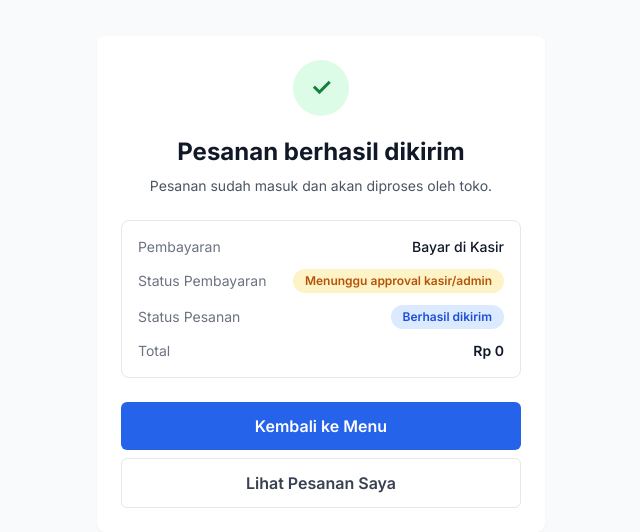
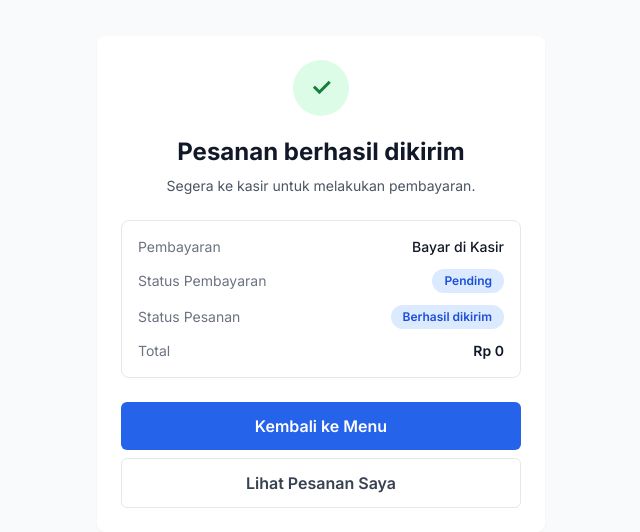
Before and after one commit to sagansa/sagansa-apps-menu, a Next.js app: page /order/success in a window 1280 px wide. Shown: the part 116-648 px from the top of the page, without its empty margins (319-959 px from the left). Built offline with nearby package versions, Linux system fonts and the light colour scheme.

Commit message:
production

```diff
--- a/next.config.js
+++ b/next.config.js
@@ -2,9 +2,6 @@
 const nextConfig = {
   reactStrictMode: true,
   swcMinify: true,
-  experimental: {
-    appDir: true,
-  },
 }
 
 module.exports = nextConfig
--- a/src/app/globals.css
+++ b/src/app/globals.css
@@ -4,16 +4,9 @@
 
 :root {
   --foreground-rgb: 0, 0, 0;
-  --background-start-rgb: 214, 219, 220;
+  --background-start-rgb: 249, 250, 251;
   --background-end-rgb: 255, 255, 255;
-}
-
-@media (prefers-color-scheme: dark) {
-  :root {
-    --foreground-rgb: 255, 255, 255;
-    --background-start-rgb: 0, 0, 0;
-    --background-end-rgb: 0, 0, 0;
-  }
+  color-scheme: light;
 }
 
 body {
--- a/src/app/order/failed/page.tsx
+++ b/src/app/order/failed/page.tsx
@@ -1,9 +1,10 @@
 'use client';
 
+import { Suspense } from 'react';
 import Link from 'next/link';
 import { useSearchParams } from 'next/navigation';
 
-export default function OrderFailedPage() {
+function OrderFailedContent() {
   const searchParams = useSearchParams();
   const message = searchParams.get('message') || 'Pesanan gagal dikirim. Silakan coba lagi.';
   const returnUrl = searchParams.get('returnUrl') || '/';
@@ -37,3 +38,11 @@ export default function OrderFailedPage() {
     </main>
   );
 }
+
+export default function OrderFailedPage() {
+  return (
+    <Suspense fallback={null}>
+      <OrderFailedContent />
+    </Suspense>
+  );
+}
--- a/src/app/order/success/page.tsx
+++ b/src/app/order/success/page.tsx
@@ -1,14 +1,22 @@
 'use client';
 
+import { Suspense } from 'react';
 import Link from 'next/link';
 import { useSearchParams } from 'next/navigation';
 
 const formatCurrency = (value: number) => `Rp ${value.toLocaleString('id-ID')}`;
-const getPaymentStatus = (status: string) => {
+const getPaymentStatus = (status: string, payment: string) => {
   if (['paid', 'success', 'completed'].includes(status.toLowerCase())) {
     return {
       label: 'Pembayaran berhasil',
       className: 'bg-green-100 text-green-700',
+    };
+  }
+
+  if (payment.toLowerCase() === 'bayar di kasir') {
+    return {
+      label: 'Pending',
+      className: 'bg-blue-100 text-blue-700',
     };
   }
 
@@ -18,13 +26,14 @@ const getPaymentStatus = (status: string) => {
   };
 };
 
-export default function OrderSuccessPage() {
+function OrderSuccessContent() {
   const searchParams = useSearchParams();
   const orderId = searchParams.get('orderId');
   const total = Number(searchParams.get('total') ?? 0);
   const payment = searchParams.get('payment') ?? 'Bayar di Kasir';
-  const paymentStatus = getPaymentStatus(searchParams.get('paymentStatus') ?? 'pending');
+  const paymentStatus = getPaymentStatus(searchParams.get('paymentStatus') ?? 'pending', payment);
   const returnUrl = searchParams.get('returnUrl') || '/';
+  const isPayAtCounter = payment.toLowerCase() === 'bayar di kasir';
 
   return (
     <main className="flex min-h-screen items-center justify-center bg-gray-50 px-4 py-10">
@@ -34,7 +43,9 @@ export default function OrderSuccessPage() {
         </div>
         <h1 className="mt-5 text-2xl font-bold text-gray-900">Pesanan berhasil dikirim</h1>
         <p className="mt-2 text-sm text-gray-600">
-          Pesanan sudah masuk dan akan diproses oleh toko.
+          {isPayAtCounter
+            ? 'Segera ke kasir untuk melakukan pembayaran.'
+            : 'Silakan tunggu, pesanan akan segera diproses.'}
         </p>
 
         <div className="mt-6 space-y-3 rounded-lg border border-gray-200 p-4 text-left text-sm">
@@ -84,3 +95,11 @@ export default function OrderSuccessPage() {
     </main>
   );
 }
+
+export default function OrderSuccessPage() {
+  return (
+    <Suspense fallback={null}>
+      <OrderSuccessContent />
+    </Suspense>
+  );
+}
--- a/src/app/page.tsx
+++ b/src/app/page.tsx
@@ -1,13 +1,22 @@
 'use client';
 
-import { useState, useEffect } from 'react';
+import { Suspense, useState, useEffect } from 'react';
 import { useSearchParams } from 'next/navigation';
 import { MenuPage } from '@/components/MenuPage';
 import { StoreSelector } from '@/components/StoreSelector';
 import { TenantStoreInfo } from '@/types';
 import apiService from '@/lib/api';
 
-export default function Home() {
+function LoadingScreen() {
+  return (
+    <div className="flex min-h-screen flex-col items-center justify-center bg-[#0A0A0A]">
+      <div className="mb-4 h-12 w-12 animate-spin rounded-full border-b-2 border-t-2 border-gold"></div>
+      <p className="animate-pulse text-slate-400">Initializing Sagansa...</p>
+    </div>
+  );
+}
+
+function HomeContent() {
   const searchParams = useSearchParams();
   const [tenantStoreInfo, setTenantStoreInfo] = useState<TenantStoreInfo | null>(null);
   const [loading, setLoading] = useState(true);
@@ -20,6 +29,8 @@ export default function Home() {
         const tenantId = searchParams.get('tenantId');
         const storeId = searchParams.get('storeId');
         const tableCode = searchParams.get('tableCode') || 'default';
+        const orderTypeParam = searchParams.get('orderType');
+        const orderType = orderTypeParam === 'takeaway' ? 'takeaway' : orderTypeParam === 'dine-in' ? 'dine-in' : undefined;
 
         if (!tenantId || !storeId) {
           setLoading(false);
@@ -45,6 +56,7 @@ export default function Home() {
             name: storeRes.name,
             nickname: storeRes.nickname,
             tableCode: tableCode,
+            orderType,
           }
         };
 
@@ -61,12 +73,7 @@ export default function Home() {
   }, [searchParams]);
 
   if (loading) {
-    return (
-      <div className="flex flex-col items-center justify-center min-h-screen bg-[#0A0A0A]">
-        <div className="animate-spin rounded-full h-12 w-12 border-t-2 border-b-2 border-gold mb-4"></div>
-        <p className="text-slate-400 animate-pulse">Initializing Sagansa...</p>
-      </div>
-    );
+    return <LoadingScreen />;
   }
 
   if (tenantStoreInfo) {
@@ -78,3 +85,11 @@ export default function Home() {
     <StoreSelector onSelect={(info) => setTenantStoreInfo(info)} />
   );
 }
+
+export default function Home() {
+  return (
+    <Suspense fallback={<LoadingScreen />}>
+      <HomeContent />
+    </Suspense>
+  );
+}
--- a/src/components/CartSidebar.tsx
+++ b/src/components/CartSidebar.tsx
@@ -84,8 +84,8 @@ export function CartSidebar({
     if (!qrisSvg || !qrisPayment) return '';
 
     const storeName = tenantStoreInfo.store.name || tenantStoreInfo.name;
-    const tableCode = tenantStoreInfo.store.tableCode || 'STORE';
-    const orderType = tableCode === 'STORE' ? 'Walk-in / Store order' : `Meja ${tableCode}`;
+    const tableCode = tenantStoreInfo.store.tableCode || 'TAKEAWAY';
+    const orderType = tenantStoreInfo.store.orderType === 'takeaway' ? 'Takeaway / Non-online' : `Meja ${tableCode}`;
     const customerName = customerInfo.name.trim() || '-';
     const customerPhone = normalizePhone(customerInfo.phoneNumber) || '-';
     const shortOrderId = qrisPayment.orderId ? qrisPayment.orderId.slice(0, 8).toUpperCase() : '-';
@@ -236,6 +236,7 @@ export function CartSidebar({
         tenant_id: tenantStoreInfo.id,
         store_id: tenantStoreInfo.store.id,
         table_code: tenantStoreInfo.store.tableCode,
+        order_type: tenantStoreInfo.store.orderType ?? (tenantStoreInfo.store.tableCode === 'TAKEAWAY' ? 'takeaway' : 'dine-in'),
         customer_name: customerInfo.name.trim(),
         customer_email: customerInfo.email.trim() || null,
         customer_phone: normalizePhone(customerInfo.phoneNumber),
@@ -358,6 +359,25 @@ export function CartSidebar({
     link.click();
     link.remove();
     URL.revokeObjectURL(url);
+  };
+
+  const handleCompleteQrisPayment = () => {
+    if (!qrisPayment) {
+      return;
+    }
+
+    const params = new URLSearchParams({
+      orderId: qrisPayment.orderId ?? '',
+      total: String(qrisPayment.amount),
+      payment: qrisPayment.paymentLabel,
+      paymentStatus: 'pending',
+    });
+
+    params.set('returnUrl', qrisPayment.returnUrl);
+
+    setShowQrisModal(false);
+    onClose();
+    router.push(`/order/success?${params.toString()}`);
   };
 
   const cartItemCount = cart.reduce((count, item) => count + item.quantity, 0);
@@ -699,13 +719,10 @@ export function CartSidebar({
 
               <button
                 type="button"
-                onClick={() => {
-                  setShowQrisModal(false);
-                  onClose();
-                }}
-                className="mt-5 w-full rounded-md px-4 py-3 font-semibold text-gray-600 hover:bg-gray-100"
+                onClick={handleCompleteQrisPayment}
+                className="mt-5 w-full rounded-md bg-blue-600 px-4 py-3 font-semibold text-white hover:bg-blue-700"
               >
-                Kembali ke Menu
+                Pesanan Berhasil Dikirim
               </button>
             </div>
           </div>
--- a/src/components/MenuPage.tsx
+++ b/src/components/MenuPage.tsx
@@ -364,7 +364,11 @@ export function MenuPage({ tenantStoreInfo }: MenuPageProps) {
         <div className="max-w-7xl mx-auto px-4 py-4 sm:px-6 lg:px-8 flex justify-between items-center">
           <div>
             <h1 className="text-xl font-bold text-gray-900">{tenantStoreInfo.store.name}</h1>
-            <p className="text-sm text-gray-500">Table: {tenantStoreInfo.store.tableCode}</p>
+            <p className="text-sm text-gray-500">
+              {tenantStoreInfo.store.orderType === 'takeaway'
+                ? 'Takeaway / Non-online'
+                : `Table: ${tenantStoreInfo.store.tableCode}`}
+            </p>
           </div>
           <div className="flex items-center space-x-2">
             <button
--- a/src/components/StoreSelector.tsx
+++ b/src/components/StoreSelector.tsx
@@ -56,7 +56,8 @@ export function StoreSelector({ onSelect }: StoreSelectorProps) {
         id: store.id,
         name: store.name,
         nickname: store.nickname,
-        tableCode: 'WALK-IN', // Default table code for manual selection
+        tableCode: 'TAKEAWAY',
+        orderType: 'takeaway',
       }
     };
     onSelect(info);
--- a/src/types/index.ts
+++ b/src/types/index.ts
@@ -6,6 +6,7 @@ export interface TenantStoreInfo {
     name: string;
     nickname?: string;
     tableCode: string;
+    orderType?: 'dine-in' | 'takeaway';
   };
 }
 
--- a/tailwind.config.ts
+++ b/tailwind.config.ts
@@ -8,6 +8,9 @@ const config: Config = {
   ],
   theme: {
     extend: {
+      colors: {
+        gold: '#D4AF37',
+      },
       backgroundImage: {
         'gradient-radial': 'radial-gradient(var(--tw-gradient-stops))',
         'gradient-conic':
```
Also changed, not shown: 2 other files (tests, documents, lock files or other folders).
